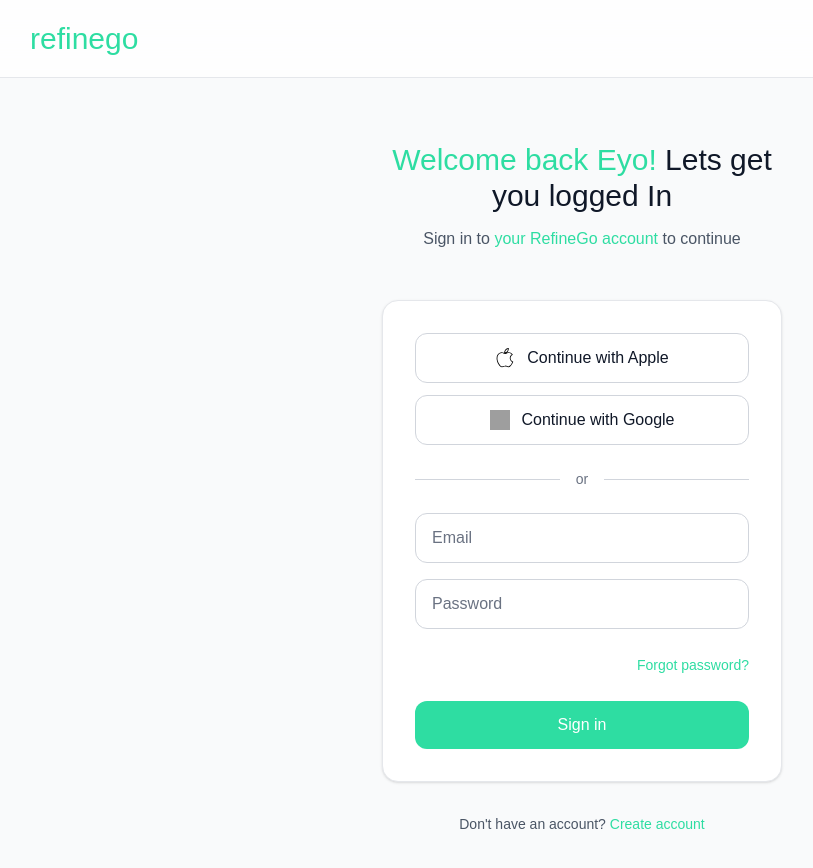
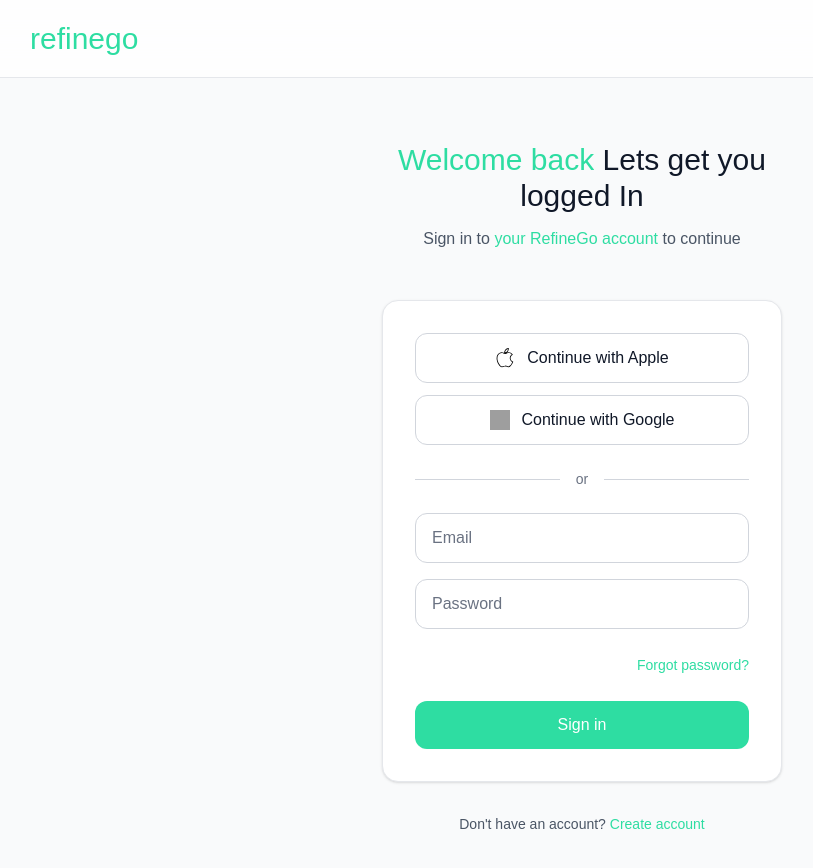
Before and after one commit to ClementMabila/REFINE-GO, a Next.js app in the folder petrol-finder/: page /Login in a window 1280 px wide. Shown: the top 868 px of the page, without its empty margins (58-871 px from the left). Built offline with nearby package versions, Linux system fonts and the light colour scheme; no server answers; grey boxes are pictures that could not be loaded.

Commit message:
Update page.tsx

```diff
--- a/petrol-finder/src/app/Login/page.tsx
+++ b/petrol-finder/src/app/Login/page.tsx
@@ -192,7 +192,7 @@
           <h2 className="text-3xl font-normal mb-3">
             {step === "form" ? (
               <><span className="bg-[#2edda2] bg-clip-text text-transparent">
-                Welcome back Eyo!</span> Lets get you logged In
+                Welcome back</span> Lets get you logged In
               </>
             ) : (
               <>
```
